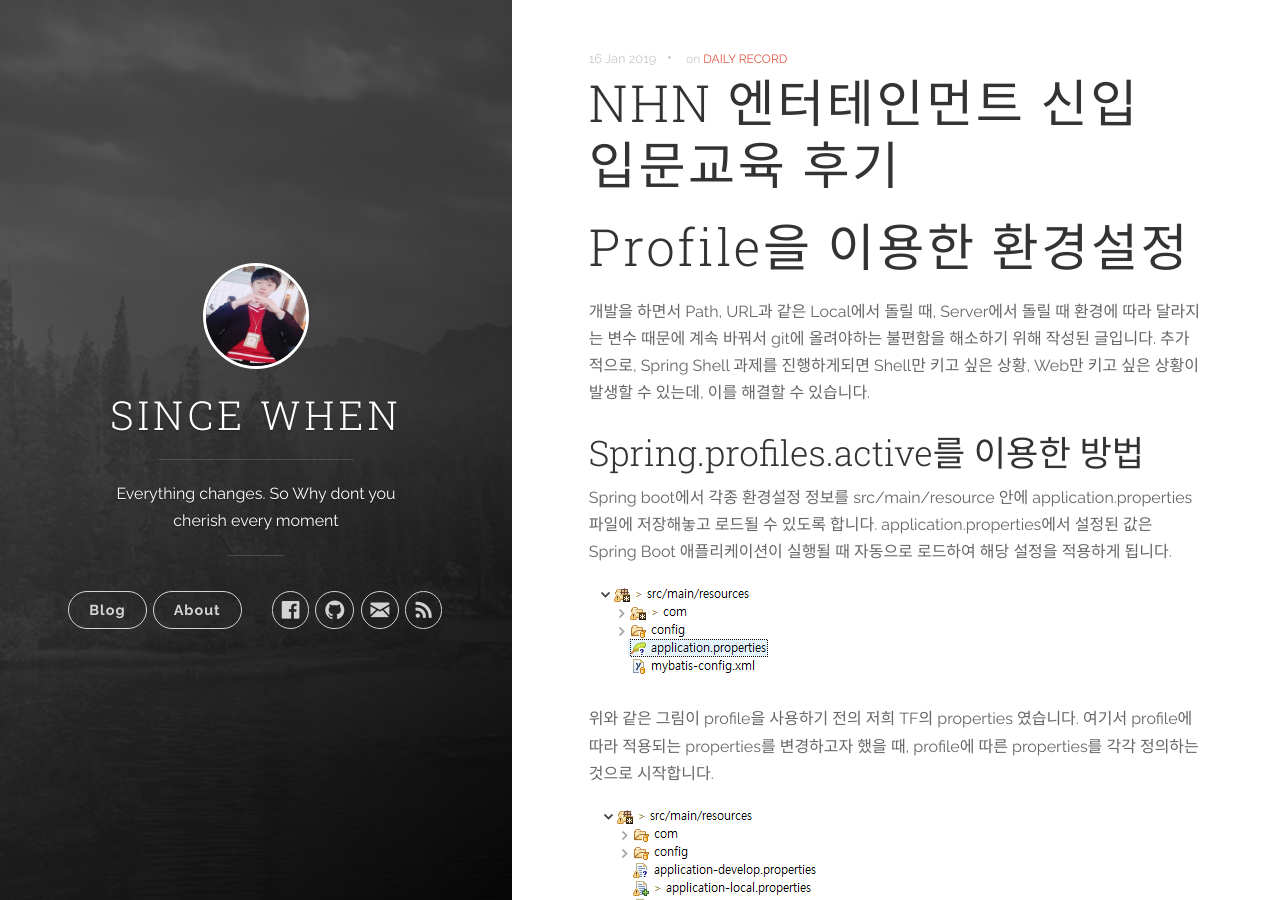
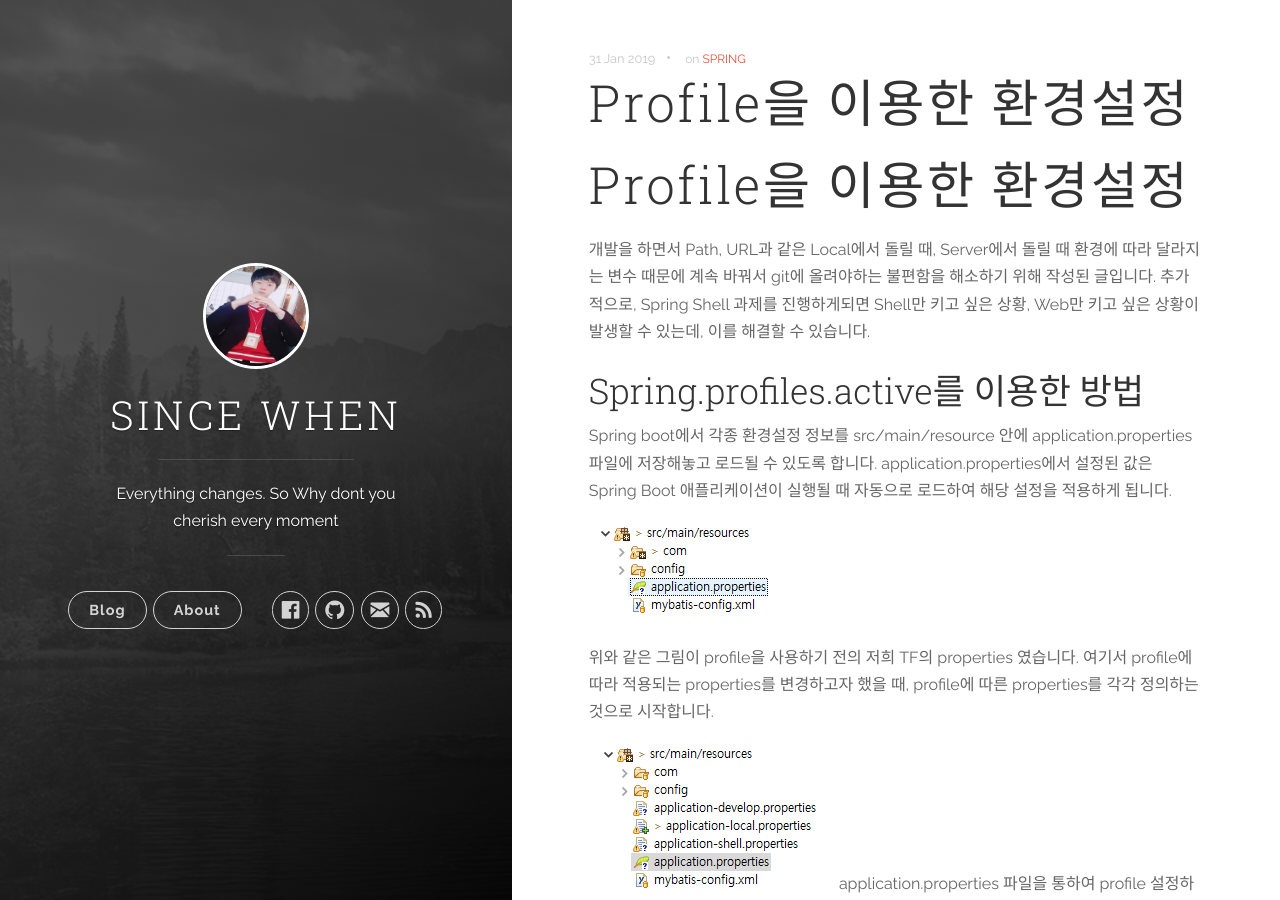
Before and after one commit to hiasince/hiasince.github.io, a Jekyll site: the page built from _posts/2019-01-31-Profile을 이용한 환경설정.markdown, in a window 1280 px wide and 900 px high. Built offline with Jekyll 4.4.1, drawn with Linux system fonts in a browser that asks for light colours; comment, search, counter and statistics services are not loaded.

Commit message:
Update 2019-01-31-Profile을 이용한 환경설정.markdown

```diff
--- a/_posts/2019-01-31-Profile을 이용한 환경설정.markdown
+++ b/_posts/2019-01-31-Profile을 이용한 환경설정.markdown
@@ -1,8 +1,8 @@
 ---
-title:  "NHN 엔터테인먼트 신입 입문교육 후기"
-date:   2019-01-16 15:13:24
+title:  "Profile을 이용한 환경설정"
+date:   2019-01-31 15:13:24
 categories: [POST]
-tags: [DAILY RECORD]
+tags: [SPRING]
 ---
 
 # Profile을 이용한 환경설정
```
